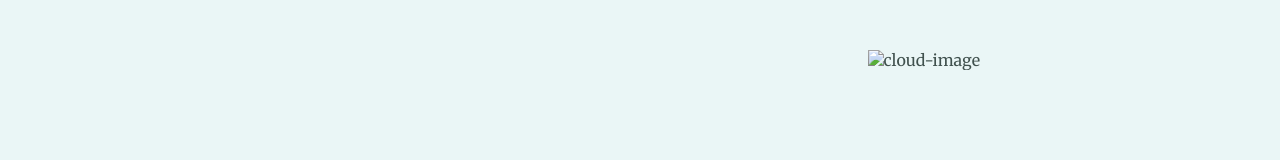
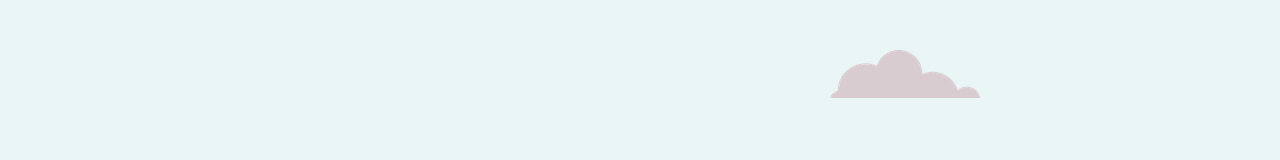
Before and after one commit to eduardomund/My_website, a plain HTML site: page index.html in a window 1280 px wide. Shown: the top 160 px of the page. Drawn offline with Linux system fonts and the light colour scheme; files whose address does not match are found by name.

Commit message:
Update index.html

```diff
--- a/index.html
+++ b/index.html
@@ -14,7 +14,7 @@
 <body>
 
     <div class="top-container">
-        <img class="top-cloud" src="images/cloud.png" alt="cloud-image">
+        <img class="top-cloud" src="cloud.png" alt="cloud-image">
         <h1>I'm Eduardo</h1>
         <h2>a <span class="pro">pro</span>gramer.</h2>
         <img class="bottom-cloud" src="images/cloud.png" alt="cloud-image">
```
